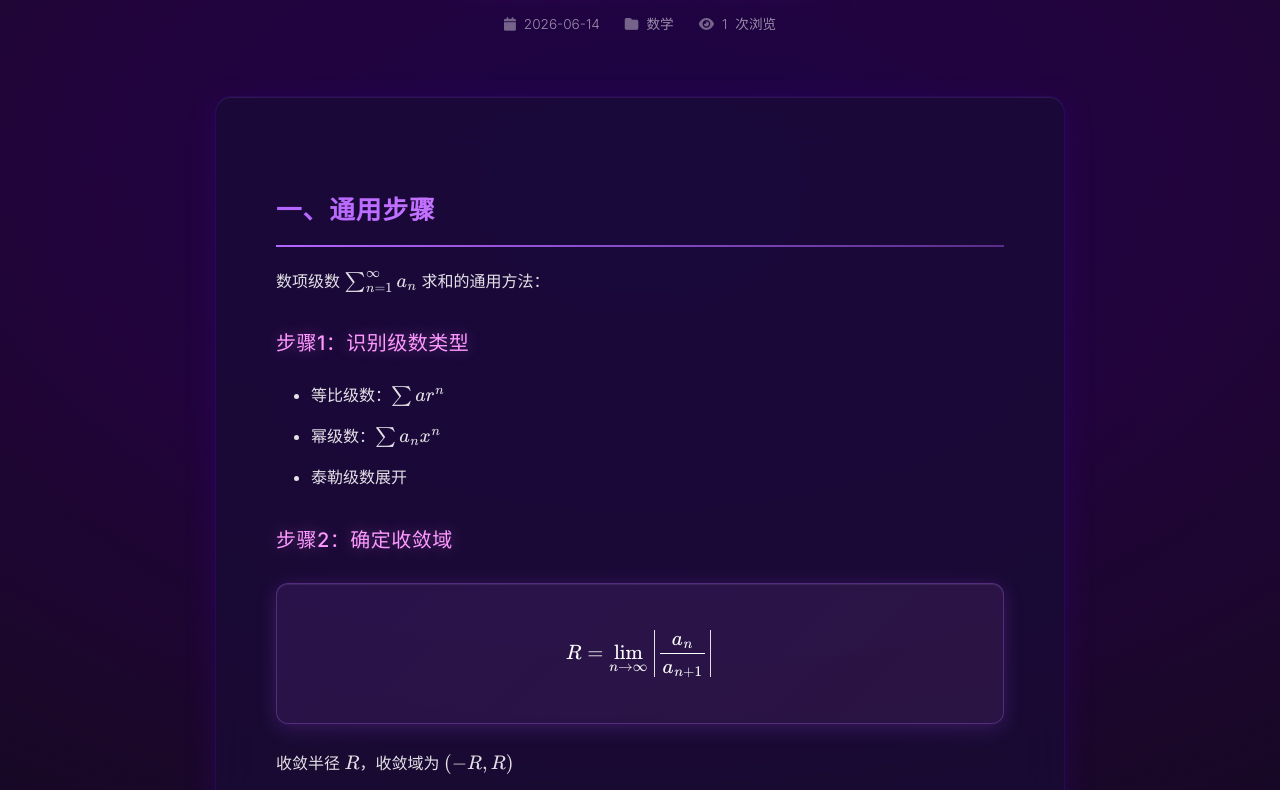
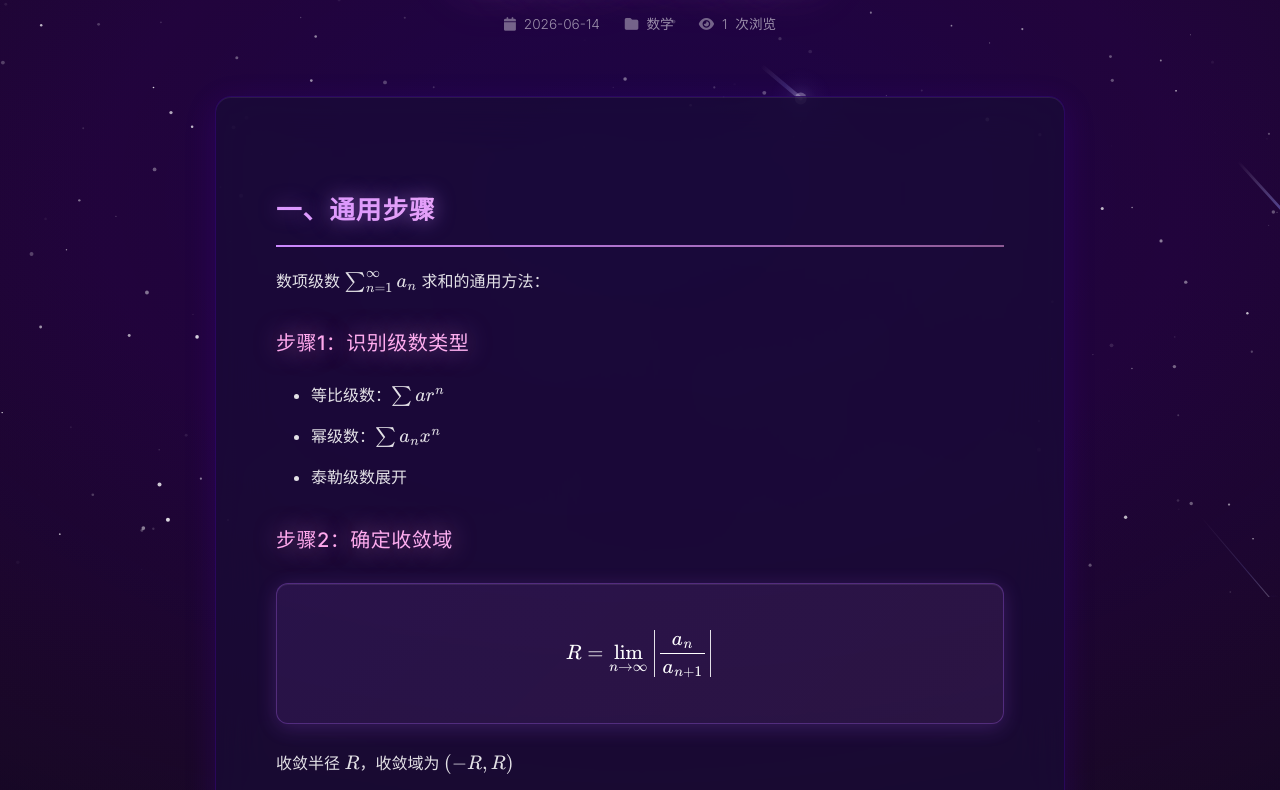
Before and after one commit to gameloftBIG/gameloftbig.github.io, a plain HTML site: page notes/math/幂级数求和函数.html in a window 1280 px wide. Shown: the part 203-993 px from the top of the page. Drawn offline with nearby package versions, Linux system fonts and the light colour scheme.

Commit message:
feat: add shooting stars background effect and optimize note page styles
1. add full shooting stars animation script with canvas implementation
2. add shooting stars script import to all html pages
3. adjust body background radial gradient z-index for proper stacking
4. optimize note page's title, code, blockquote and button styles with brighter purple-pink gradient themes

```diff
--- a/css/global.css
+++ b/css/global.css
@@ -33,6 +33,16 @@ body::before {
   width: 200%;
   height: 200%;
   background: radial-gradient(ellipse at center, rgba(106, 0, 255, 0.15) 0%, rgba(208, 0, 255, 0.1) 30%, rgba(255, 94, 98, 0.05) 60%, transparent 80%);
+  pointer-events: none;
+  z-index: -2;
+}
+
+#shooting-stars-canvas {
+  position: fixed;
+  top: 0;
+  left: 0;
+  width: 100%;
+  height: 100%;
   pointer-events: none;
   z-index: -1;
 }
--- /dev/null
+++ b/js/shooting-stars.js
@@ -0,0 +1,196 @@
+class ShootingStars {
+  constructor() {
+    this.canvas = null;
+    this.ctx = null;
+    this.stars = [];
+    this.meteors = [];
+    this.animationId = null;
+    this.resizeTimeout = null;
+    this.init();
+  }
+
+  init() {
+    this.createCanvas();
+    this.setupEventListeners();
+    this.createStars();
+    this.animate();
+  }
+
+  createCanvas() {
+    this.canvas = document.createElement('canvas');
+    this.ctx = this.canvas.getContext('2d');
+    this.canvas.id = 'shooting-stars-canvas';
+    this.canvas.style.cssText = `
+      position: fixed;
+      top: 0;
+      left: 0;
+      width: 100%;
+      height: 100%;
+      pointer-events: none;
+      z-index: -1;
+    `;
+    document.body.appendChild(this.canvas);
+    this.resize();
+  }
+
+  setupEventListeners() {
+    window.addEventListener('resize', () => {
+      if (this.resizeTimeout) clearTimeout(this.resizeTimeout);
+      this.resizeTimeout = setTimeout(() => this.resize(), 200);
+    });
+  }
+
+  resize() {
+    this.canvas.width = window.innerWidth;
+    this.canvas.height = window.innerHeight;
+    this.createStars();
+  }
+
+  createStars() {
+    const starCount = Math.floor((this.canvas.width * this.canvas.height) / 3000);
+    this.stars = [];
+
+    for (let i = 0; i < starCount; i++) {
+      this.stars.push({
+        x: Math.random() * this.canvas.width,
+        y: Math.random() * this.canvas.height,
+        radius: Math.random() * 1.5 + 0.5,
+        opacity: Math.random() * 0.8 + 0.2,
+        twinkleSpeed: Math.random() * 0.02 + 0.01,
+        twinkleOffset: Math.random() * Math.PI * 2
+      });
+    }
+  }
+
+  createMeteor() {
+    const meteor = {
+      x: Math.random() * this.canvas.width * 1.2 - this.canvas.width * 0.1,
+      y: -50,
+      length: Math.random() * 80 + 40,
+      speed: Math.random() * 8 + 5,
+      angle: Math.PI / 4 + (Math.random() - 0.5) * 0.3,
+      opacity: Math.random() * 0.6 + 0.4,
+      width: Math.random() * 3 + 1,
+      brightness: Math.random() * 0.5 + 0.5,
+      trail: []
+    };
+    this.meteors.push(meteor);
+  }
+
+  updateMeteors() {
+    for (let i = this.meteors.length - 1; i >= 0; i--) {
+      const meteor = this.meteors[i];
+
+      meteor.trail.push({
+        x: meteor.x,
+        y: meteor.y,
+        opacity: meteor.opacity
+      });
+
+      if (meteor.trail.length > 20) {
+        meteor.trail.shift();
+      }
+
+      meteor.x += Math.cos(meteor.angle) * meteor.speed;
+      meteor.y += Math.sin(meteor.angle) * meteor.speed;
+
+      meteor.opacity -= 0.002;
+
+      if (meteor.x > this.canvas.width + 100 ||
+          meteor.y > this.canvas.height + 100 ||
+          meteor.opacity <= 0) {
+        this.meteors.splice(i, 1);
+      }
+    }
+
+    if (Math.random() < 0.015 && this.meteors.length < 5) {
+      this.createMeteor();
+    }
+  }
+
+  drawStars() {
+    this.ctx.fillStyle = '#ffffff';
+    const time = Date.now() * 0.001;
+
+    for (const star of this.stars) {
+      const twinkle = Math.sin(time * star.twinkleSpeed + star.twinkleOffset) * 0.5 + 0.5;
+      this.ctx.globalAlpha = star.opacity * twinkle;
+      this.ctx.beginPath();
+      this.ctx.arc(star.x, star.y, star.radius, 0, Math.PI * 2);
+      this.ctx.fill();
+    }
+    this.ctx.globalAlpha = 1;
+  }
+
+  drawMeteors() {
+    for (const meteor of this.meteors) {
+      const gradient = this.ctx.createLinearGradient(
+        meteor.x - Math.cos(meteor.angle) * meteor.length,
+        meteor.y - Math.sin(meteor.angle) * meteor.length,
+        meteor.x,
+        meteor.y
+      );
+
+      gradient.addColorStop(0, `rgba(255, 255, 255, 0)`);
+      gradient.addColorStop(0.3, `rgba(200, 200, 255, ${meteor.opacity * 0.3})`);
+      gradient.addColorStop(0.6, `rgba(150, 150, 255, ${meteor.opacity * 0.6})`);
+      gradient.addColorStop(1, `rgba(255, 255, 255, ${meteor.opacity})`);
+
+      this.ctx.strokeStyle = gradient;
+      this.ctx.lineWidth = meteor.width;
+      this.ctx.lineCap = 'round';
+
+      this.ctx.beginPath();
+      this.ctx.moveTo(
+        meteor.x - Math.cos(meteor.angle) * meteor.length,
+        meteor.y - Math.sin(meteor.angle) * meteor.length
+      );
+      this.ctx.lineTo(meteor.x, meteor.y);
+      this.ctx.stroke();
+
+      this.ctx.fillStyle = `rgba(255, 255, 255, ${meteor.opacity})`;
+      this.ctx.beginPath();
+      this.ctx.arc(meteor.x, meteor.y, meteor.width * 1.5, 0, Math.PI * 2);
+      this.ctx.fill();
+
+      const glowGradient = this.ctx.createRadialGradient(
+        meteor.x, meteor.y, 0,
+        meteor.x, meteor.y, meteor.width * 8
+      );
+      glowGradient.addColorStop(0, `rgba(200, 200, 255, ${meteor.opacity * 0.4})`);
+      glowGradient.addColorStop(0.5, `rgba(150, 150, 255, ${meteor.opacity * 0.1})`);
+      glowGradient.addColorStop(1, 'rgba(100, 100, 255, 0)');
+
+      this.ctx.fillStyle = glowGradient;
+      this.ctx.beginPath();
+      this.ctx.arc(meteor.x, meteor.y, meteor.width * 8, 0, Math.PI * 2);
+      this.ctx.fill();
+    }
+  }
+
+  animate() {
+    this.ctx.clearRect(0, 0, this.canvas.width, this.canvas.height);
+
+    this.drawStars();
+    this.updateMeteors();
+    this.drawMeteors();
+
+    this.animationId = requestAnimationFrame(() => this.animate());
+  }
+
+  destroy() {
+    if (this.animationId) {
+      cancelAnimationFrame(this.animationId);
+    }
+    if (this.resizeTimeout) {
+      clearTimeout(this.resizeTimeout);
+    }
+    if (this.canvas && this.canvas.parentNode) {
+      this.canvas.parentNode.removeChild(this.canvas);
+    }
+  }
+}
+
+document.addEventListener('DOMContentLoaded', () => {
+  new ShootingStars();
+});
--- a/notes/math/幂级数求和函数.html
+++ b/notes/math/幂级数求和函数.html
@@ -26,7 +26,7 @@
       min-height: 100vh;
     }
 
-    /* 主标题优化 - 亮色系渐变 */
+    /* 主标题优化 - 超亮色系渐变 */
     .note-header {
       text-align: center;
       margin-bottom: 60px;
@@ -38,12 +38,13 @@
       letter-spacing: 2px;
       color: var(--text-main);
       margin-bottom: 20px;
-      background: linear-gradient(135deg, #b366ff 0%, #ff80ff 40%, #ffffff 70%, #ffb3ff 100%);
+      background: linear-gradient(135deg, #cc88ff 0%, #ffaaee 30%, #ffffff 50%, #ffe4ff 70%, #ffccff 100%);
       -webkit-background-clip: text;
       -webkit-text-fill-color: transparent;
       background-clip: text;
-      text-shadow: 0 0 40px rgba(179, 102, 255, 0.4),
-        0 0 80px rgba(255, 128, 255, 0.2);
+      text-shadow: 0 0 30px rgba(204, 136, 255, 0.6),
+        0 0 60px rgba(255, 170, 238, 0.4),
+        0 0 90px rgba(255, 204, 255, 0.2);
       animation: titleGlow 3s ease-in-out infinite alternate;
     }
 
@@ -93,7 +94,7 @@
         inset 0 1px 0 rgba(255, 255, 255, 0.08);
     }
 
-    /* 二级标题优化 - 亮色系渐变 */
+    /* 二级标题优化 - 超亮色系渐变 */
     .note-content h2 {
       font-size: 1.6rem;
       font-weight: 600;
@@ -101,22 +102,27 @@
       margin: 40px 0 20px;
       padding-bottom: 12px;
       border-bottom: 2px solid transparent;
-      border-image: linear-gradient(90deg, #b366ff 0%, rgba(179, 102, 255, 0.4) 100%) 1;
-      background: linear-gradient(90deg, #b366ff 0%, #ff99ff 100%);
+      border-image: linear-gradient(90deg, #cc88ff 0%, rgba(255, 170, 238, 0.5) 100%) 1;
+      background: linear-gradient(90deg, #dd99ff 0%, #ffbbee 50%, #ffddff 100%);
       -webkit-background-clip: text;
       -webkit-text-fill-color: transparent;
       background-clip: text;
       letter-spacing: 1px;
+      text-shadow: 0 0 20px rgba(204, 136, 255, 0.5);
     }
 
-    /* 三级标题优化 - 亮色 */
+    /* 三级标题优化 - 超亮色 */
     .note-content h3 {
       font-size: 1.25rem;
       font-weight: 500;
-      color: #ff99ff;
+      color: #ffbbee;
       margin: 30px 0 15px;
       letter-spacing: 0.5px;
-      text-shadow: 0 0 15px rgba(255, 153, 255, 0.3);
+      text-shadow: 0 0 25px rgba(255, 170, 238, 0.5);
+      background: linear-gradient(90deg, #ffaaee 0%, #ffccff 100%);
+      -webkit-background-clip: text;
+      -webkit-text-fill-color: transparent;
+      background-clip: text;
     }
 
     /* 正文优化 - 提高亮度 */
@@ -166,24 +172,25 @@
       color: rgba(255, 255, 255, 0.88);
     }
 
-    /* 代码优化 - 亮色 */
+    /* 代码优化 - 超亮色 */
     .note-content code {
-      background: rgba(179, 102, 255, 0.15);
+      background: rgba(204, 136, 255, 0.2);
       padding: 3px 10px;
       border-radius: 4px;
-      color: #ff99ff;
+      color: #ffbbee;
       font-family: 'Courier New', monospace;
       font-weight: 500;
+      text-shadow: 0 0 10px rgba(255, 170, 238, 0.4);
     }
 
-    /* 引用块优化 - 提高亮度 */
+    /* 引用块优化 - 超亮色调 */
     .note-content blockquote {
-      border-left: 3px solid #b366ff;
-      background: linear-gradient(90deg, rgba(179, 102, 255, 0.1) 0%, rgba(255, 153, 255, 0.05) 100%);
+      border-left: 3px solid #cc88ff;
+      background: linear-gradient(90deg, rgba(204, 136, 255, 0.15) 0%, rgba(255, 170, 238, 0.08) 100%);
       padding: 18px 25px;
       margin: 25px 0;
       border-radius: 8px;
-      box-shadow: inset 0 1px 0 rgba(255, 255, 255, 0.05);
+      box-shadow: inset 0 1px 0 rgba(255, 255, 255, 0.1);
     }
 
     .note-content blockquote p {
@@ -208,9 +215,10 @@
     }
 
     .note-content th {
-      background: linear-gradient(135deg, rgba(179, 102, 255, 0.2) 0%, rgba(255, 153, 255, 0.1) 100%);
-      color: #b366ff;
+      background: linear-gradient(135deg, rgba(204, 136, 255, 0.25) 0%, rgba(255, 170, 238, 0.15) 100%);
+      color: #dd99ff;
       font-weight: 600;
+      text-shadow: 0 0 15px rgba(204, 136, 255, 0.5);
     }
 
     .note-content td {
@@ -218,37 +226,40 @@
       color: rgba(255, 255, 255, 0.88);
     }
 
-    /* 分隔线优化 - 亮色渐变 */
+    /* 分隔线优化 - 超亮渐变 */
     .note-content hr {
       border: none;
       height: 1px;
-      background: linear-gradient(90deg, transparent 0%, #b366ff 30%, #ff99ff 50%, #b366ff 70%, transparent 100%);
+      background: linear-gradient(90deg, transparent 0%, #cc88ff 25%, #ffbbee 50%, #cc88ff 75%, transparent 100%);
       margin: 40px 0;
+      box-shadow: 0 0 15px rgba(204, 136, 255, 0.5);
     }
 
-    /* 返回按钮优化 - 亮色渐变 */
+    /* 返回按钮优化 - 超亮渐变 */
     .back-btn {
       display: inline-flex;
       align-items: center;
       gap: 12px;
       padding: 14px 30px;
-      background: linear-gradient(135deg, #b366ff, #ff99ff);
-      color: white;
+      background: linear-gradient(135deg, #cc88ff, #ffbbee, #ffccff);
+      color: #1a0a30;
       border-radius: 25px;
       text-decoration: none;
       margin-top: 40px;
       transition: all 0.3s ease;
-      font-weight: 500;
-      box-shadow: 0 4px 20px rgba(179, 102, 255, 0.4);
+      font-weight: 600;
+      box-shadow: 0 4px 25px rgba(204, 136, 255, 0.5),
+        inset 0 1px 0 rgba(255, 255, 255, 0.8);
     }
 
     .back-btn:hover {
       transform: translateY(-4px);
-      box-shadow: 0 8px 25px rgba(106, 0, 255, 0.4);
-      filter: brightness(1.1);
+      box-shadow: 0 8px 30px rgba(204, 136, 255, 0.6),
+        inset 0 1px 0 rgba(255, 255, 255, 0.9);
+      filter: brightness(1.05);
     }
 
-    /* 底部标签优化 */
+    /* 底部标签优化 - 超亮色调 */
     .note-tags-footer {
       display: flex;
       justify-content: center;
@@ -258,18 +269,21 @@
 
     .note-tag-footer {
       padding: 8px 18px;
-      background: rgba(179, 102, 255, 0.15);
-      border: 1px solid rgba(179, 102, 255, 0.3);
+      background: rgba(204, 136, 255, 0.2);
+      border: 1px solid rgba(204, 136, 255, 0.4);
       border-radius: 20px;
-      color: #ff99ff;
+      color: #ffbbee;
       font-size: 0.85rem;
       font-weight: 500;
       transition: all 0.3s ease;
+      text-shadow: 0 0 10px rgba(255, 170, 238, 0.4);
     }
 
     .note-tag-footer:hover {
-      background: rgba(106, 0, 255, 0.2);
+      background: rgba(204, 136, 255, 0.3);
+      border-color: rgba(255, 170, 238, 0.6);
       transform: translateY(-2px);
+      box-shadow: 0 4px 15px rgba(204, 136, 255, 0.4);
     }
 
     /* 移动端适配 */
@@ -452,6 +466,7 @@
     </div>
   </footer>
 
+  <script src="../../js/shooting-stars.js"></script>
   <script src="../../js/main.js"></script>
   <script>
     // 笔记浏览计数功能
```
Also changed, not shown: about.html (+2 -1 lines), blog.html (+2 -1 lines), contact.html (+1 -0 lines), gallery.html (+2 -1 lines), index.html (+2 -1 lines), notes.html (+2 -1 lines), posts/post1.html (+2 -1 lines), posts/post2.html (+2 -1 lines).
